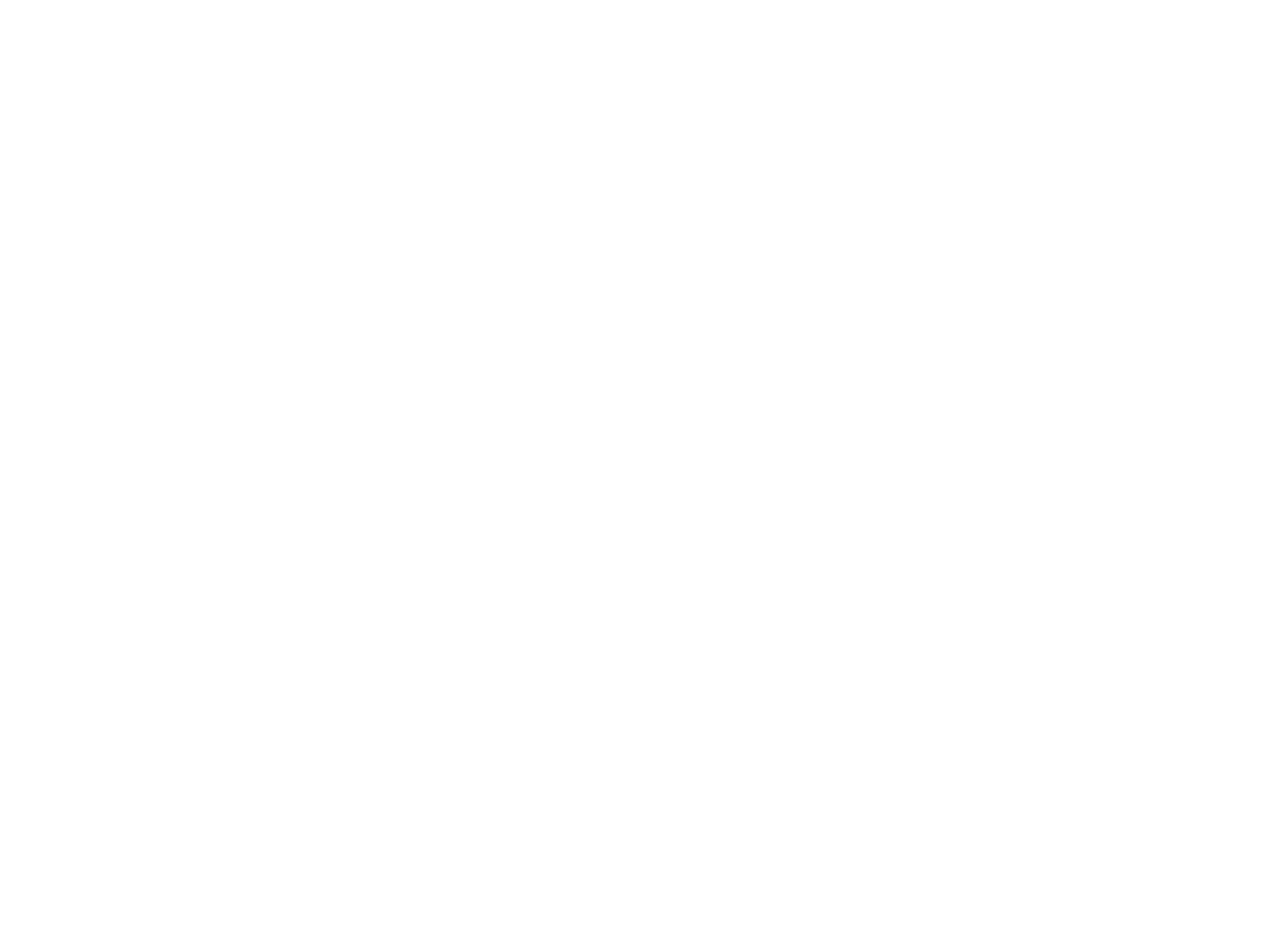
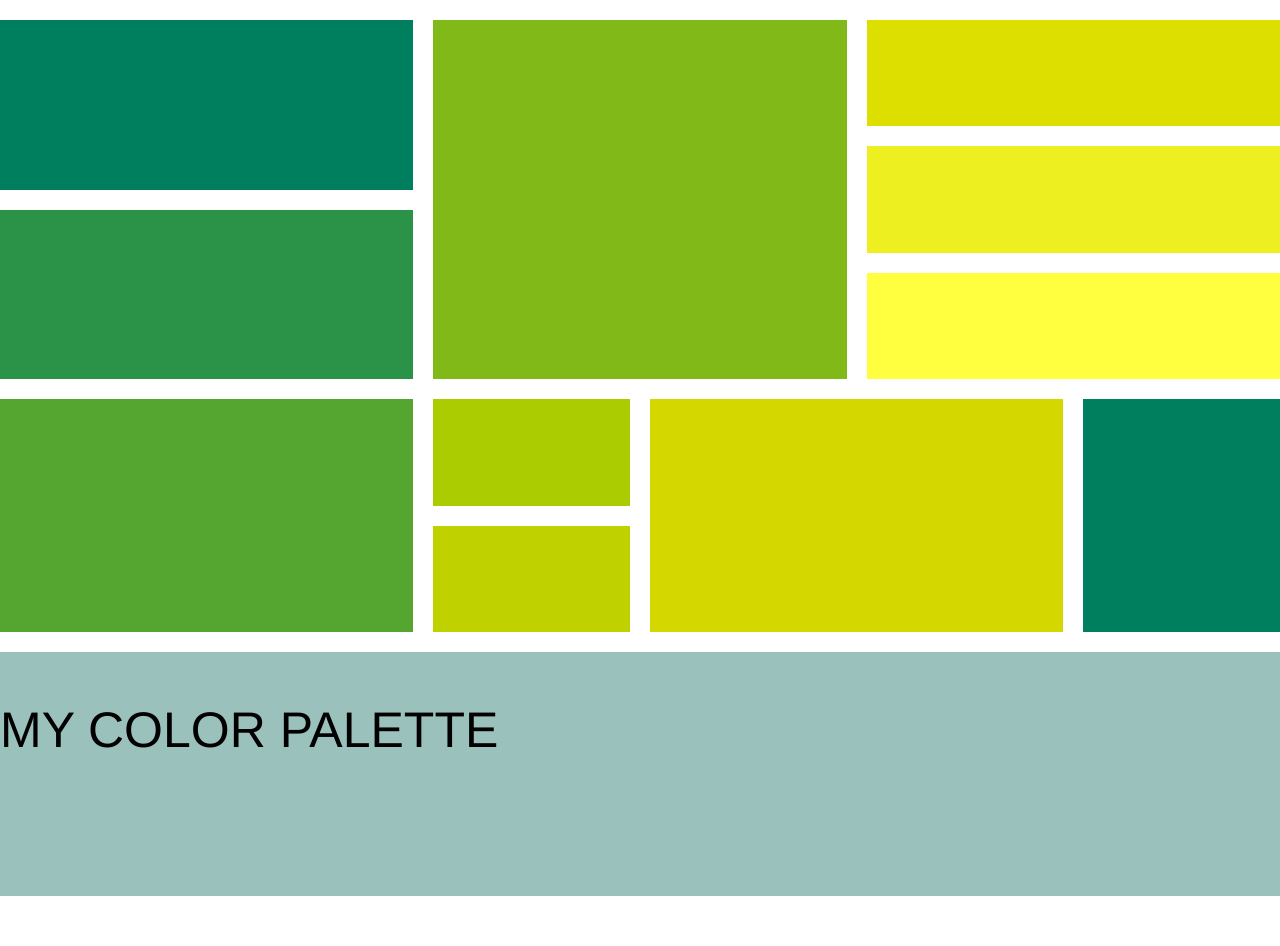
Before and after one commit to vanessacardona/grid-project, a plain HTML site: page index.html in a window 1280 px wide. Before the commit the page ends 800 px from the top, so only its background shows below. Drawn offline with nearby package versions, Linux system fonts and the light colour scheme.

Commit message:
completed the color palette

```diff
--- a/index.html
+++ b/index.html
@@ -12,17 +12,21 @@
 </head>
 <body>
     <div class="container">
-        <div class="color-one"></div>
-        <div class="color-"></div>
-        <div class="color-"></div>
-        <div class="color-"></div>
-        <div class="color-"></div>
-        <div class="color-"></div>
-        <div class="color-"></div>
-        <div class="color-"></div>
-        <div class="color-"></div>
-        <div class="color-"></div>
-
+        <div class="grid">
+            <div class="color-one"></div>
+            <div class="color-two"></div>
+            <div class="color-three"></div>
+            <div class="color-four"></div>
+            <div class="color-five"></div>
+            <div class="color-six"></div>
+            <div class="color-seven"></div>
+            <div class="color-eight"></div>
+            <div class="color-nine"></div>
+            <div class="color-ten"></div>
+            <div class="color-eleven"></div>
+            <div class="color-twelve">
+                <p>My color palette</p></div>
+        </div>
     </div>
 </body>
 </html>
--- a/styles/index.css
+++ b/styles/index.css
@@ -0,0 +1,100 @@
+.container {
+    display: block;
+    margin: auto;
+    margin-top: 20px;
+}
+
+.grid {
+    display: grid;
+    min-height: 876px;
+    max-width: 1440px;
+    width: 100%;
+    grid-auto-columns: repeat (6, 1fr);
+    grid-auto-rows: repeat (12, 1fr);
+    gap: 20px;
+
+}
+
+.color-one {
+    background-color: #007F5F;
+    grid-row: 1 / 4;
+    grid-column: 1 / 3;
+}
+
+.color-two {
+    background-color: #2B9348;
+    grid-row: 4 / 7;
+    grid-column: 1 / 3;
+}
+
+.color-three {
+    background-color: #80B918;
+    grid-row: 1 / 7;
+    grid-column: 3 / 5;
+}
+
+.color-four {
+    background-color: #DDDF00;
+    grid-row: 1 / 3;
+    grid-column: 5 / 7;
+
+}
+
+.color-five {
+    background-color: #EEEF20;
+    grid-row: 3 / 5;
+    grid-column: 5 / 7;
+}
+
+.color-six {
+    background-color: #FFFF3F;
+    grid-row: 5 /7;
+    grid-column: 5 / 7;
+}
+
+.color-seven {
+    background-color: #55A630;
+    grid-row: 7 / 11;
+    grid-column: 1 / 3;
+}
+
+.color-eight {
+    background-color: #AACC00 ;
+    grid-row: 7 / 9;
+    grid-column: 3 / 4;
+}
+
+.color-nine {
+    background-color: #BFD200;
+    grid-row: 9 / 11;
+    grid-column: 3 / 4;
+}
+
+.color-ten {
+    background-color: #D4D700;
+    grid-area: 7 / 4 / 11 / 6;
+}
+
+.color-eleven {
+    background-color: #007F5F;
+    grid-area: 7 / 6 / 11 / 7;
+}
+
+.color-twelve {
+    background-color: #9BC1BC;
+    grid-area: 11 / 1 / 13 / 7;
+}
+
+p {
+    font-family: 'Helvetica Neue';
+    font-style: Bold;
+    font-size: 50px;
+    max-width: 649px;
+    width: 100%;
+    height: 78px;
+    height: 100%;
+    text-align: left;
+    text-transform: uppercase;
+    margin: none;
+    padding: none;
+}
```
